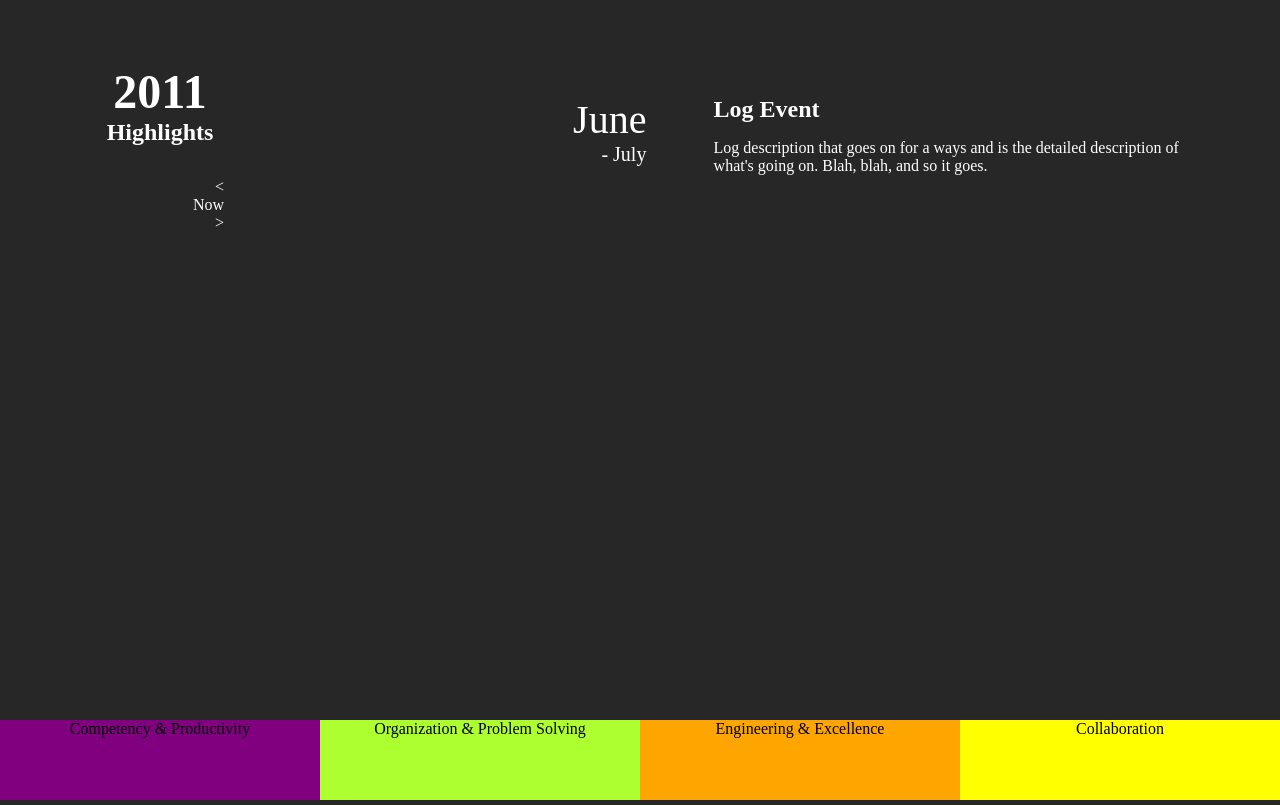
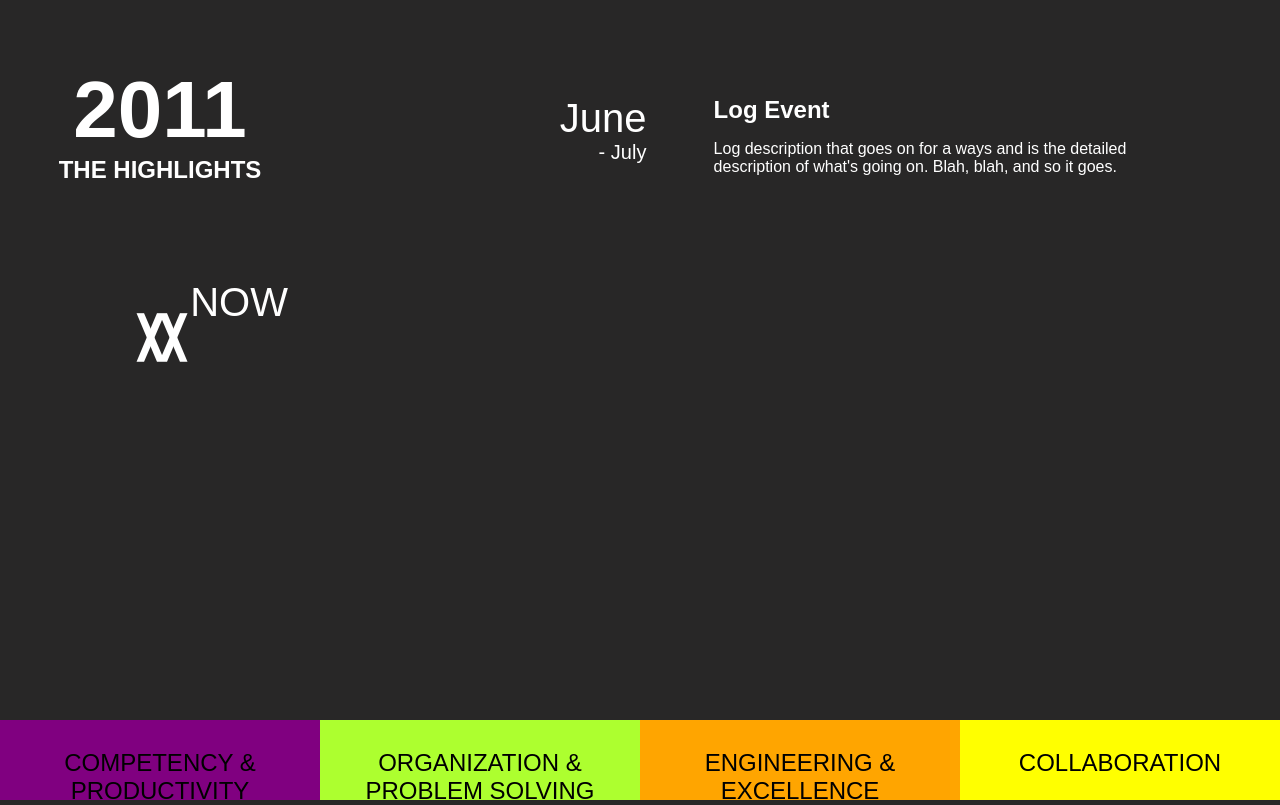
Before and after one commit to jaketrent/rolen, a plain HTML site: page rolen/index.html in a window 1280 px wide. Drawn offline with Linux system fonts and the light colour scheme; a web font is replaced by a local one.

Commit message:
Type styling, nav wip

```diff
--- a/rolen/index.html
+++ b/rolen/index.html
@@ -7,12 +7,12 @@
 </head>
 <body>
   <header id="header">
-    <h1>2011 <span>Highlights</span></h1>
+    <h1>2011 <span>The Highlights</span></h1>
     <nav>
       <ul>
-        <li><a href="#">&lt;</a></li>
-        <li><a href="#">Now</a></li>
-        <li><a href="#">&gt;</a></li>
+        <li id="prev" class="arrow"><a href="#">&lt;</a></li>
+        <li id="now"><a href="#">Now</a></li>
+        <li id="next" class="arrow"><a href="#">&gt;</a></li>
       </ul>
     </nav>
   </header>
--- a/rolen/media/css/style.css
+++ b/rolen/media/css/style.css
@@ -1,3 +1,24 @@
+@font-face {
+  font-family: 'MelbourneBold';
+  src: url('../type/melbourne_bold_basic-webfont.eot');
+  src: url('../type/melbourne_bold_basic-webfont.eot?#iefix') format('embedded-opentype'), url('../type/melbourne_bold_basic-webfont.woff') format('woff'), url('../type/melbourne_bold_basic-webfont.ttf') format('truetype'), url('../type/melbourne_bold_basic-webfont.svg#MelbourneBold') format('svg');
+  font-weight: normal;
+  font-style: normal;
+}
+@font-face {
+  font-family: 'MelbourneLight';
+  src: url('../type/melbourne_light_basic-webfont.eot');
+  src: url('../type/melbourne_light_basic-webfont.eot?#iefix') format('embedded-opentype'), url('../type/melbourne_light_basic-webfont.woff') format('woff'), url('../type/melbourne_light_basic-webfont.ttf') format('truetype'), url('../type/melbourne_light_basic-webfont.svg#MelbourneLight') format('svg');
+  font-weight: normal;
+  font-style: normal;
+}
+@font-face {
+  font-family: 'MelbourneRegular';
+  src: url('../type/melbourne_regular_basic-webfont.eot');
+  src: url('../type/melbourne_regular_basic-webfont.eot?#iefix') format('embedded-opentype'), url('../type/melbourne_regular_basic-webfont.woff') format('woff'), url('../type/melbourne_regular_basic-webfont.ttf') format('truetype'), url('../type/melbourne_regular_basic-webfont.svg#MelbourneRegular') format('svg');
+  font-weight: normal;
+  font-style: normal;
+}
 body {
   margin: 0;
   padding: 0;
@@ -5,6 +26,8 @@ body {
   background: #282727;
   color: #fff;
   font-size: 100%;
+  font-family: 'MelbourneRegular', Arial, sans-serif;
+  overflow: hidden;
 }
 ol, ul {
   margin: 0;
@@ -30,18 +53,45 @@ header, nav, time, footer {
   height: 90%;
 }
 #header h1 {
-  font-size: 300%;
+  font-family: 'MelbourneLight', Arial, sans-serif;
+  font-size: 500%;
   text-align: center;
   margin-top: 20%;
 }
 #header h1 span {
   display: block;
-  font-size: 50%;
+  font-size: 30%;
+  text-transform: uppercase;
 }
-#header nav {
-  text-align: right;
-  width:  70%;
-  margin: 10% 30% 0 0;
+#header nav ul {
+  margin-top: 30%;
+  position: relative;
+}
+#header nav li {
+  position: absolute;
+}
+#header nav li#prev {
+  top: 0;
+  right: 30%;
+}
+#header nav li#now {
+  top: 10%;
+  right: 10%;
+}
+#header nav li#next {
+  top: 20%;
+  right: 30%;
+}
+#header nav li.arrow {
+  font-size: 250%;
+  margin-right: 10%;
+  -moz-transform: rotate(90deg);
+  -webkit-transform: rotate(90deg);
+  transform: rotate(90deg);
+}
+#header nav li a {
+  font-size: 250%;
+  text-transform: uppercase;
 }
 #main {
   position: absolute;
@@ -92,7 +142,12 @@ header, nav, time, footer {
   text-align: center;
 }
 #footer nav li a {
+  margin-top: 9%;
+  font-size:150%;
+  display: block;
   color: #000;
+  text-transform: uppercase;
+  padding: 0 5% 0 5%;
 }
 #footer nav li.comp {
   background: purple;
```
